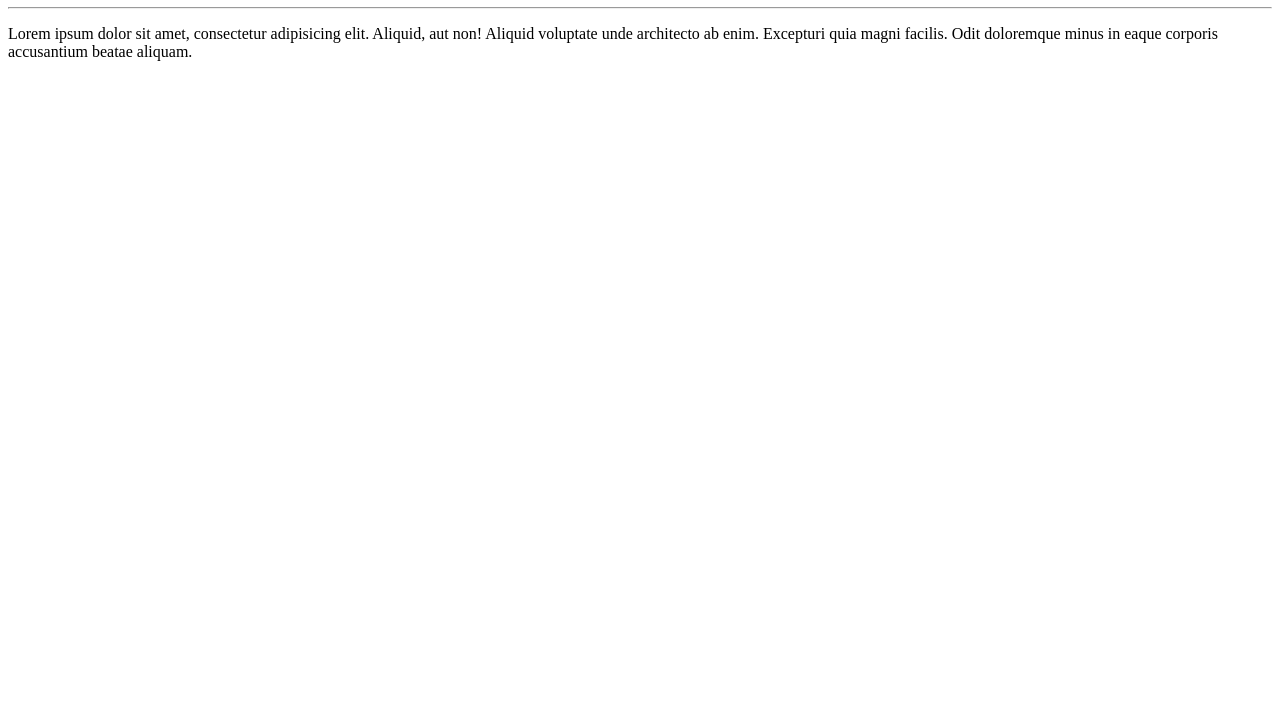
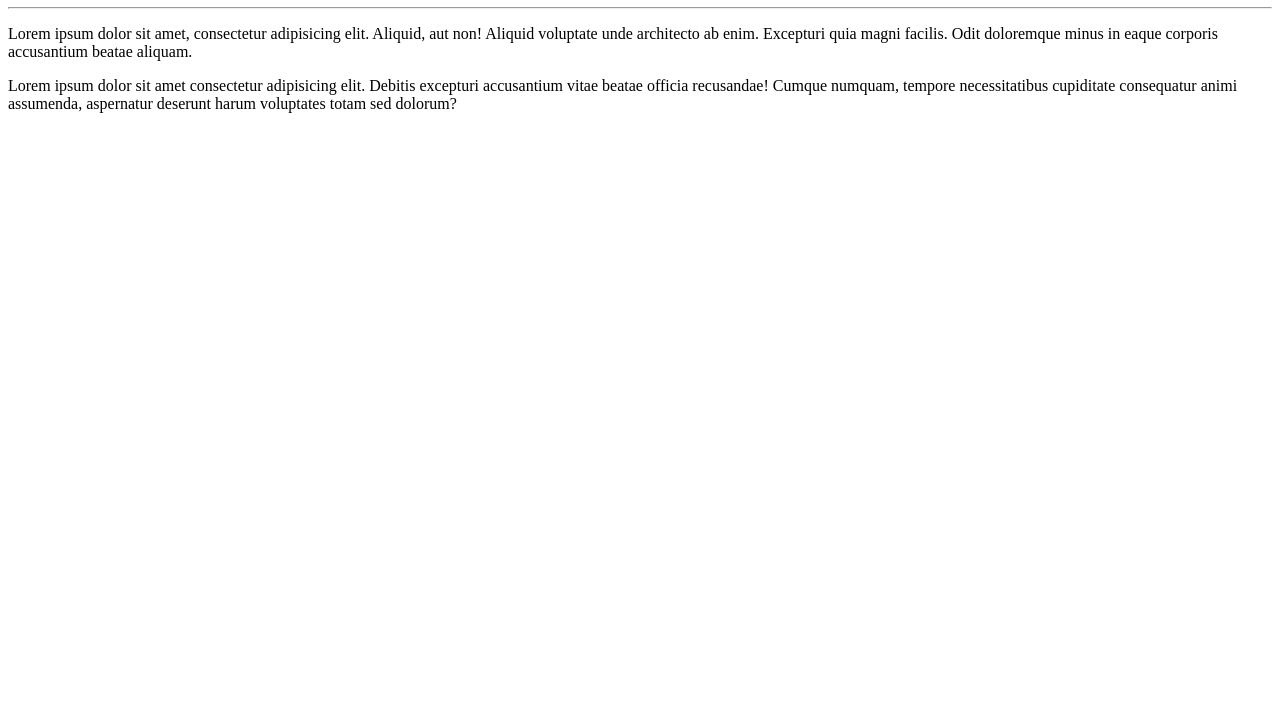
Before and after one commit to txaugusto/Ola-Mundo, a plain HTML site: page site-exemplo/index.html in a window 1280 px wide. Shown: the part 73-800 px from the top of the page. Drawn offline with Linux system fonts and the light colour scheme.

Commit message:
Segundo paragrafo

```diff
--- a/site-exemplo/index.html
+++ b/site-exemplo/index.html
@@ -9,5 +9,6 @@
     <h1>Olá, mundo!</h1>
     <hr>
     <p>Lorem ipsum dolor sit amet, consectetur adipisicing elit. Aliquid, aut non! Aliquid voluptate unde architecto ab enim. Excepturi quia magni facilis. Odit doloremque minus in eaque corporis accusantium beatae aliquam.</p>
+    <p>Lorem ipsum dolor sit amet consectetur adipisicing elit. Debitis excepturi accusantium vitae beatae officia recusandae! Cumque numquam, tempore necessitatibus cupiditate consequatur animi assumenda, aspernatur deserunt harum voluptates totam sed dolorum?</p>
 </body>
 </html>
```
